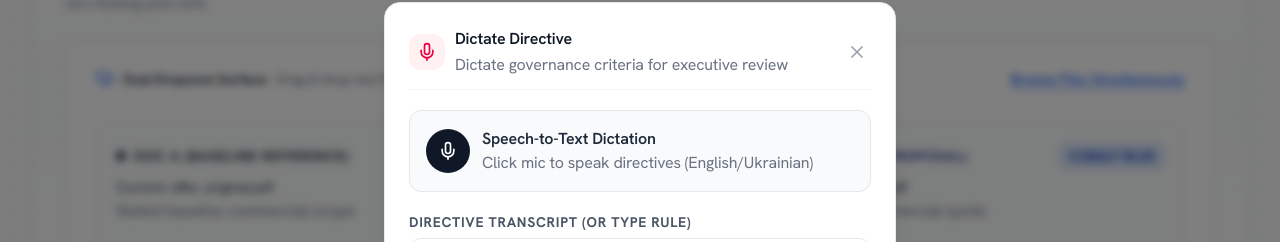
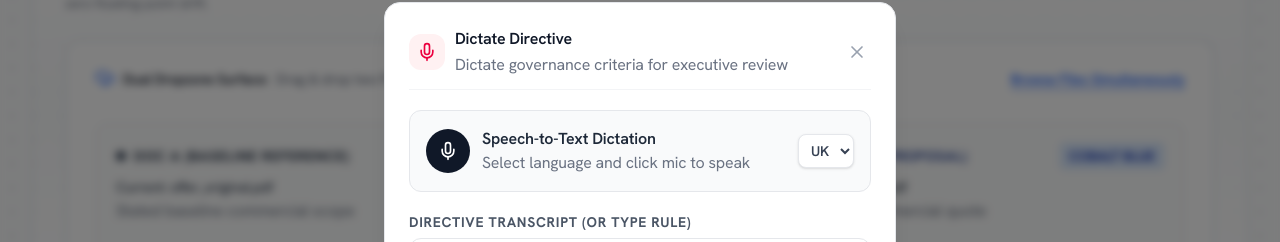
Before and after one commit to artemhrebeniuk/ReviseCheck, a Next.js app: page / in a window 1280 px wide. Both pictures are taken after a click on the button "Dictate Directive". Shown: the part 184-426 px from the top of the page. Built offline with nearby package versions, Linux system fonts and the light colour scheme; no server answers; a web font is replaced by a local one.

Commit message:
feat(ui): add language selector to speech dictation modal supporting uk-UA, ru-RU, en-US

```diff
--- a/src/components/DualDropzoneHero.tsx
+++ b/src/components/DualDropzoneHero.tsx
@@ -45,10 +45,9 @@ export function DualDropzoneHero({
   // Modals
   const [showVoiceModal, setShowVoiceModal] = useState(false);
   const [showPhotoModal, setShowPhotoModal] = useState(false);
-
-  // Voice recording state
   const [isRecording, setIsRecording] = useState(false);
   const [speechTranscript, setSpeechTranscript] = useState("");
+  const [dictationLang, setDictationLang] = useState<"uk-UA" | "ru-RU" | "en-US">("uk-UA");
   const recognitionRef = useRef<any>(null);
 
   const fileInputDocARef = useRef<HTMLInputElement>(null);
@@ -128,7 +127,7 @@ export function DualDropzoneHero({
           const recognition = new SpeechRecognition();
           recognition.continuous = true;
           recognition.interimResults = true;
-          recognition.lang = "en-US";
+          recognition.lang = dictationLang;
 
           recognition.onresult = (event: any) => {
             let current = "";
@@ -542,16 +541,30 @@ export function DualDropzoneHero({
                     <span className="text-base text-gray-500">
                       {isRecording
                         ? "Speak clearly into your microphone"
-                        : "Click mic to speak directives (English/Ukrainian)"}
+                        : "Select language and click mic to speak"}
                     </span>
                   </div>
                 </div>
-                {isRecording && (
-                  <span className="inline-flex items-center gap-1.5 px-2.5 py-1 rounded-full text-sm font-semibold bg-rose-100 text-rose-700">
-                    <span className="h-1.5 w-1.5 rounded-full bg-rose-600 animate-ping" />
-                    Recording
-                  </span>
-                )}
+                <div className="flex items-center gap-2">
+                  <select
+                    value={dictationLang}
+                    onChange={(e) => setDictationLang(e.target.value as any)}
+                    disabled={isRecording}
+                    className="bg-white border border-gray-200 text-gray-700 text-sm rounded-lg focus:ring-rose-500 focus:border-rose-500 block px-2 py-1.5 font-semibold cursor-pointer outline-none shadow-sm disabled:opacity-50"
+                    title="Select Dictation Language"
+                  >
+                    <option value="uk-UA">UK</option>
+                    <option value="ru-RU">RU</option>
+                    <option value="en-US">EN</option>
+                  </select>
+
+                  {isRecording && (
+                    <span className="inline-flex items-center gap-1.5 px-2.5 py-1.5 rounded-xl text-sm font-semibold bg-rose-100 text-rose-700">
+                      <span className="h-1.5 w-1.5 rounded-full bg-rose-600 animate-ping" />
+                      <span className="hidden sm:inline">Recording</span>
+                    </span>
+                  )}
+                </div>
               </div>
 
               {/* Directive Textarea */}
```
